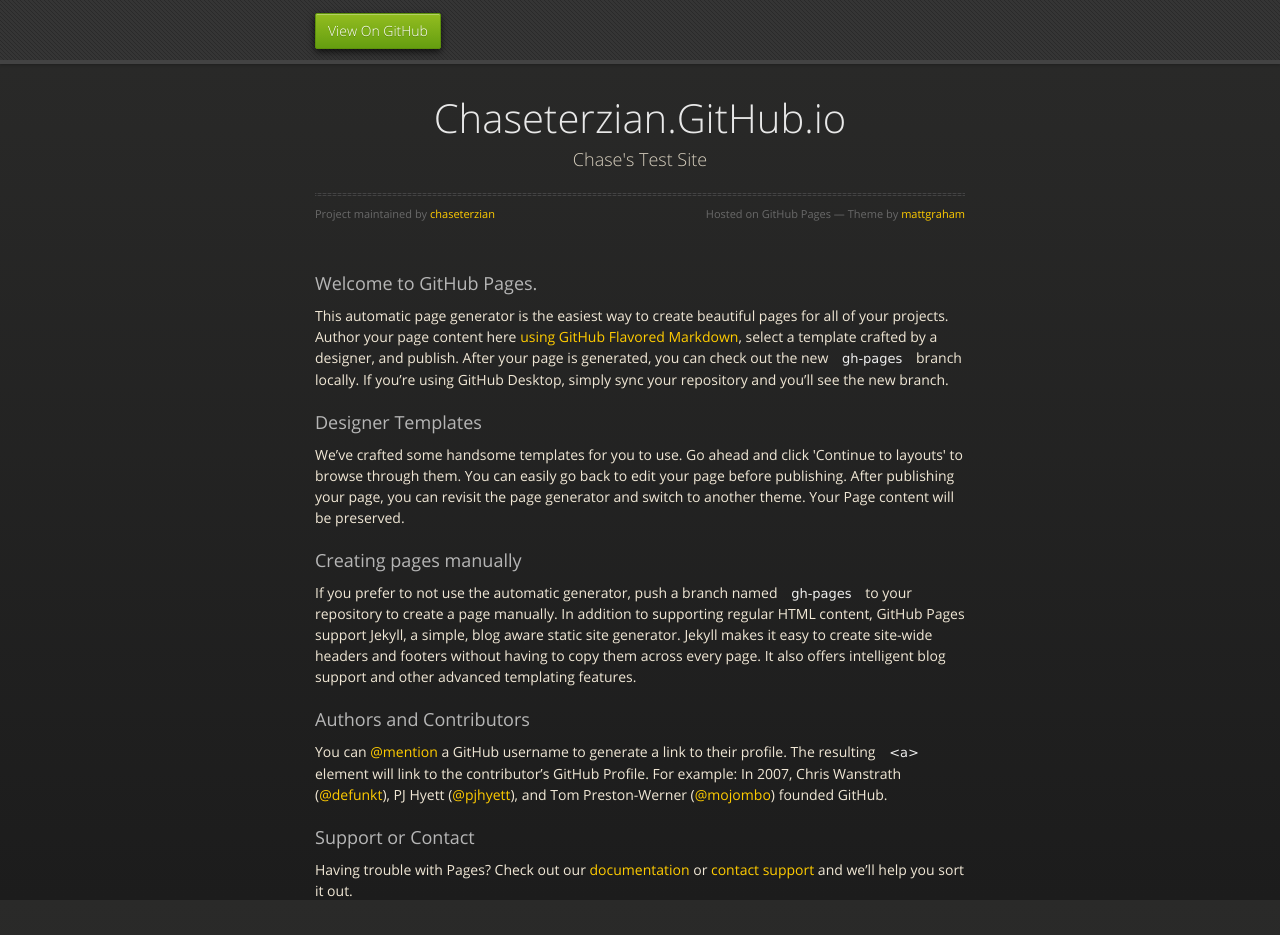
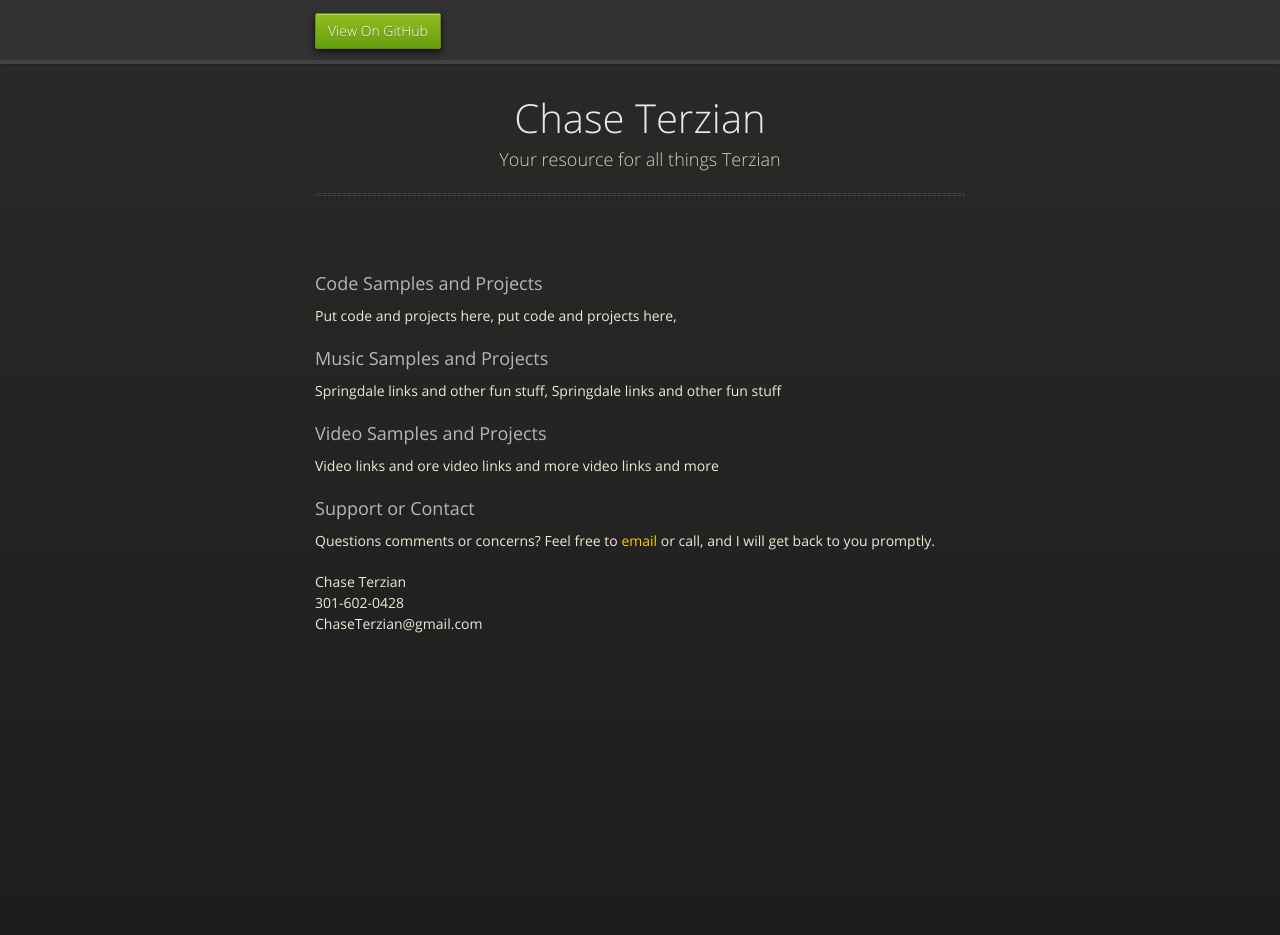
Before and after one commit to chaseterzian/chaseterzian.github.io, a Jekyll site: the page index.html, which Jekyll copies as it is, in a window 1280 px wide and 1011 px high. Shown: the top 935 px of the window. Built offline with Jekyll 4.4.1, drawn with Linux system fonts in a browser that asks for light colours; nearby versions of some CDN libraries.

Commit message:
start to layout sections of personal resource site

```diff
--- a/index.html
+++ b/index.html
@@ -28,37 +28,34 @@
 
       <section>
         <div id="title">
-          <h1>Chaseterzian.GitHub.io</h1>
-          <p>Chase&#39;s Test Site</p>
+          <h1>Chase Terzian</h1>
+          <p>Your resource for all things Terzian</p>
           <hr>
-          <span class="credits left">Project maintained by <a href="https://github.com/chaseterzian">chaseterzian</a></span>
-          <span class="credits right">Hosted on GitHub Pages &mdash; Theme by <a href="https://twitter.com/michigangraham">mattgraham</a></span>
+
         </div>
 
         <h3>
-<a id="welcome-to-github-pages" class="anchor" href="#welcome-to-github-pages" aria-hidden="true"><span class="octicon octicon-link"></span></a>Welcome to GitHub Pages.</h3>
+<a class="anchor" href="#welcome-to-github-pages" aria-hidden="true"><span class="octicon octicon-link"></span></a>Code Samples and Projects</h3>
 
-<p>This automatic page generator is the easiest way to create beautiful pages for all of your projects. Author your page content here <a href="https://guides.github.com/features/mastering-markdown/">using GitHub Flavored Markdown</a>, select a template crafted by a designer, and publish. After your page is generated, you can check out the new <code>gh-pages</code> branch locally. If you’re using GitHub Desktop, simply sync your repository and you’ll see the new branch.</p>
+<p>Put code and projects here, put code and projects here, </p>
 
 <h3>
-<a id="designer-templates" class="anchor" href="#designer-templates" aria-hidden="true"><span class="octicon octicon-link"></span></a>Designer Templates</h3>
+<a id="designer-templates" class="anchor" href="#designer-templates" aria-hidden="true"><span class="octicon octicon-link"></span></a>Music Samples and Projects</h3>
 
-<p>We’ve crafted some handsome templates for you to use. Go ahead and click 'Continue to layouts' to browse through them. You can easily go back to edit your page before publishing. After publishing your page, you can revisit the page generator and switch to another theme. Your Page content will be preserved.</p>
+<p>Springdale links and other fun stuff, Springdale links and other fun stuff</p>
 
 <h3>
-<a id="creating-pages-manually" class="anchor" href="#creating-pages-manually" aria-hidden="true"><span class="octicon octicon-link"></span></a>Creating pages manually</h3>
+<a id="creating-pages-manually" class="anchor" href="#creating-pages-manually" aria-hidden="true"><span class="octicon octicon-link"></span></a>Video Samples and Projects</h3>
 
-<p>If you prefer to not use the automatic generator, push a branch named <code>gh-pages</code> to your repository to create a page manually. In addition to supporting regular HTML content, GitHub Pages support Jekyll, a simple, blog aware static site generator. Jekyll makes it easy to create site-wide headers and footers without having to copy them across every page. It also offers intelligent blog support and other advanced templating features.</p>
-
-<h3>
-<a id="authors-and-contributors" class="anchor" href="#authors-and-contributors" aria-hidden="true"><span class="octicon octicon-link"></span></a>Authors and Contributors</h3>
-
-<p>You can <a href="https://github.com/blog/821" class="user-mention">@mention</a> a GitHub username to generate a link to their profile. The resulting <code>&lt;a&gt;</code> element will link to the contributor’s GitHub Profile. For example: In 2007, Chris Wanstrath (<a href="https://github.com/defunkt" class="user-mention">@defunkt</a>), PJ Hyett (<a href="https://github.com/pjhyett" class="user-mention">@pjhyett</a>), and Tom Preston-Werner (<a href="https://github.com/mojombo" class="user-mention">@mojombo</a>) founded GitHub.</p>
+<p>Video links and ore video links and more video links and more</p>
 
 <h3>
 <a id="support-or-contact" class="anchor" href="#support-or-contact" aria-hidden="true"><span class="octicon octicon-link"></span></a>Support or Contact</h3>
 
-<p>Having trouble with Pages? Check out our <a href="https://help.github.com/pages">documentation</a> or <a href="https://github.com/contact">contact support</a> and we’ll help you sort it out.</p>
+<p>Questions comments or concerns? Feel free to <a href="https://help.github.com/pages">email</a> or call, and I will get back to you promptly.</p>
+<div>Chase Terzian</div>
+<div>301-602-0428</div>
+<div>ChaseTerzian@gmail.com</div>
       </section>
 
     </div>
--- a/stylesheets/styles.css
+++ b/stylesheets/styles.css
@@ -769,6 +769,7 @@
 #header nav li.fork {
   float: left;
   margin-left: 0px;
+
 }
 #header nav li.downloads {
   float: right;
```
